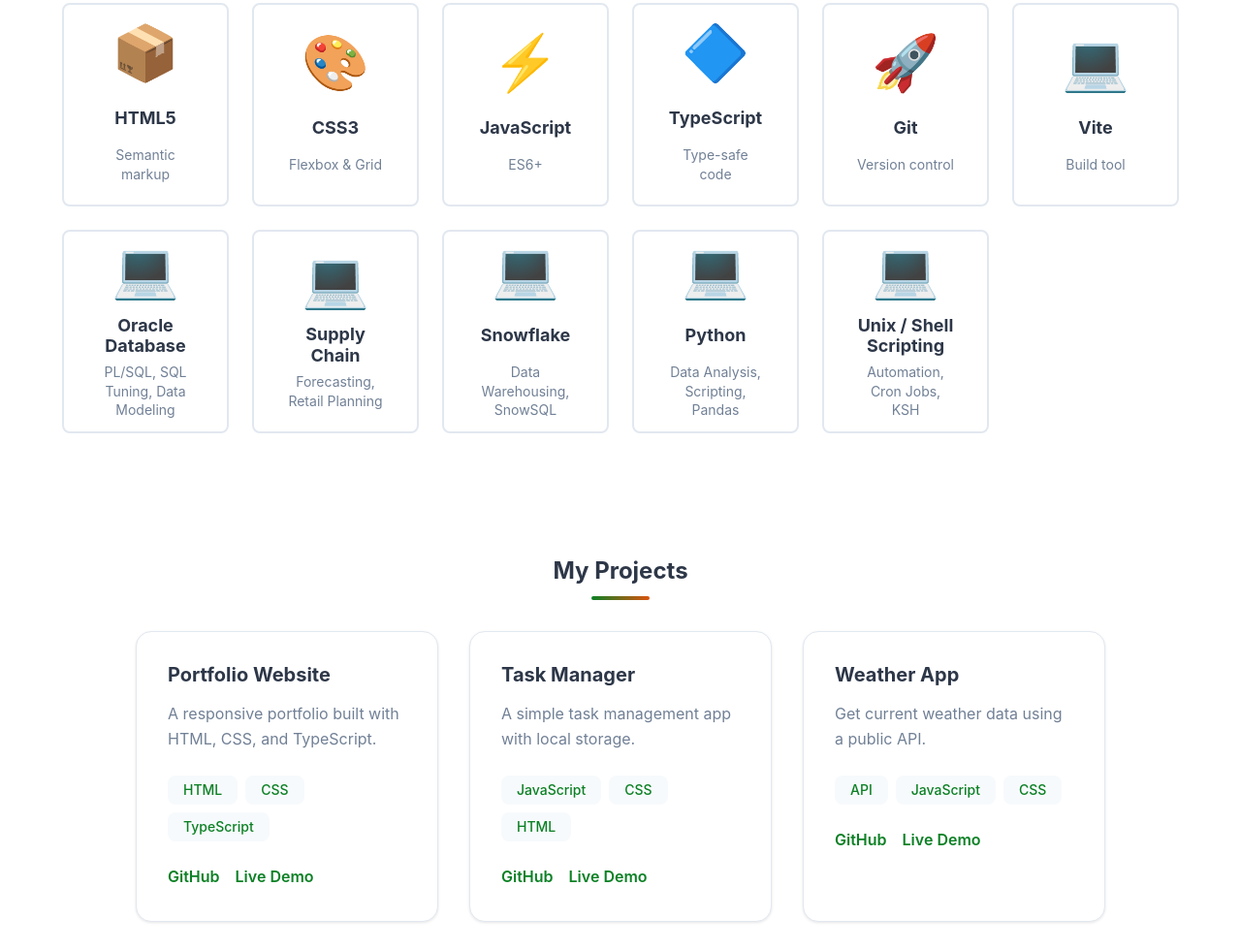
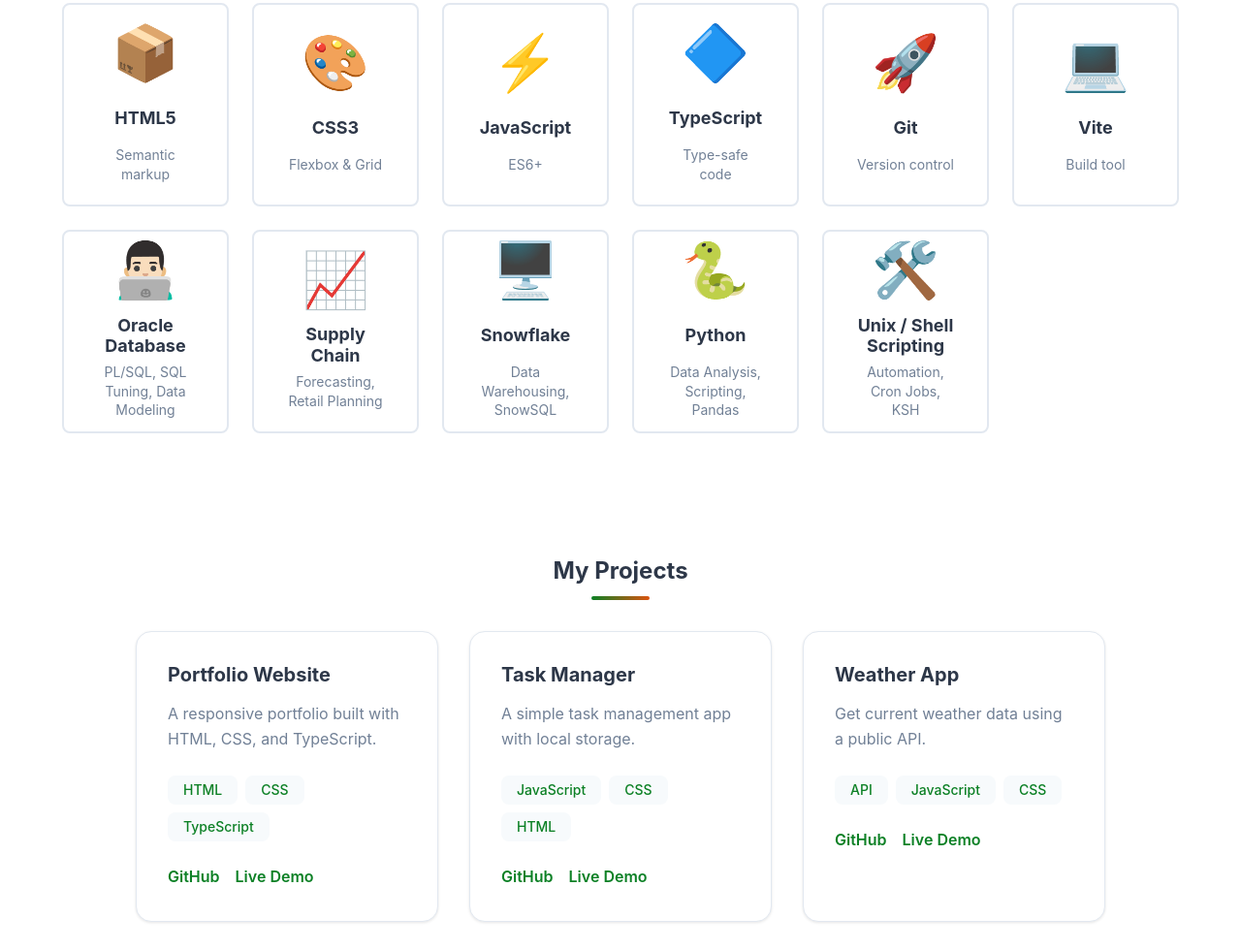
Before and after one commit to chethanv441-glitch/myportfolio, a website built with Vite: page index.html in a window 1280 px wide. Shown: the part 1187-2167 px from the top of the page at 97% size. Built offline with nearby package versions, Linux system fonts and the light colour scheme.

Commit message:
emoji added version

```diff
--- a/index.html
+++ b/index.html
@@ -133,32 +133,32 @@
 
 
             <div class="skill-card">
-              <div class="skill-icon">💻</div>
+              <div class="skill-icon">👨🏻‍💻</div>
               <h3>Oracle Database</h3>
               <p>PL/SQL, SQL Tuning, Data Modeling</p>
             </div>
 
             <div class="skill-card">
-              <div class="skill-icon">💻</div>
+              <div class="skill-icon">📈</div>
               <h3>Supply Chain</h3>
               <p>Forecasting, Retail Planning</p>
             </div>
 
 
             <div class="skill-card">
-              <div class="skill-icon">💻</div>
+              <div class="skill-icon">🖥️</div>
               <h3>Snowflake</h3>
               <p>Data Warehousing, SnowSQL</p>
             </div>
 
             <div class="skill-card">
-              <div class="skill-icon">💻</div>
+              <div class="skill-icon">🐍</div>
               <h3>Python</h3>
               <p>Data Analysis, Scripting, Pandas</p>
             </div>
 
             <div class="skill-card">
-              <div class="skill-icon">💻</div>
+              <div class="skill-icon">🛠️</div>
               <h3>Unix / Shell Scripting</h3>
               <p>Automation, Cron Jobs, KSH</p>
             </div>
```
